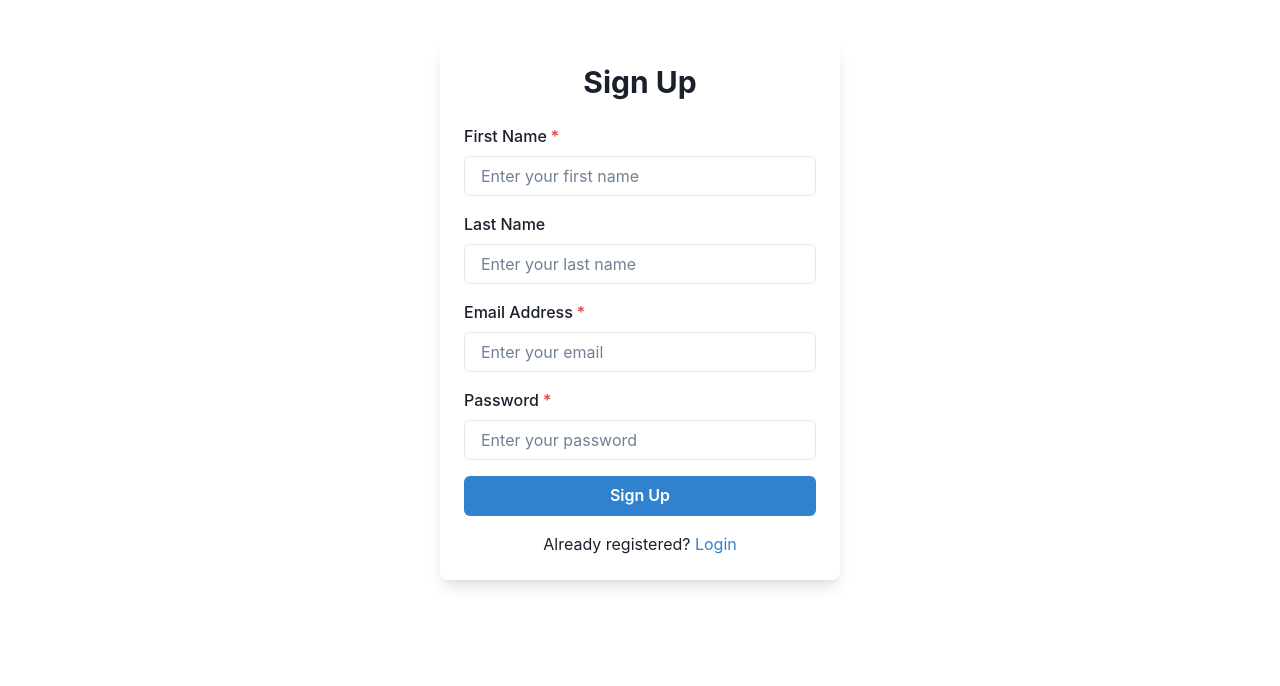
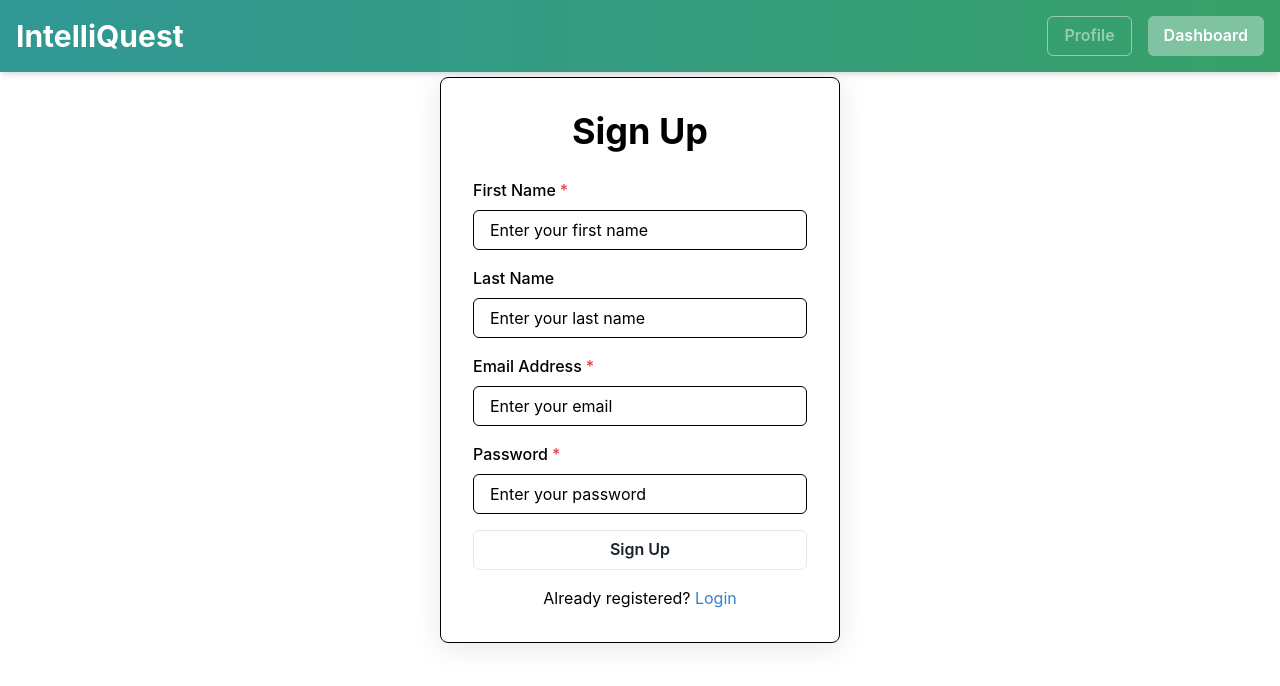
Before and after one commit to IVIonsters/IntelliQuest-Reignite, a React (Vite) app in the folder intelliquest-frontend/: page /signup in a window 1280 px wide. Shown: the top 686 px of the page. Built offline with nearby package versions, Linux system fonts and the light colour scheme; no server answers.

Commit message:
restyled based pages for consistent test UI across all initial pages

```diff
--- a/intelliquest-frontend/src/components/SignUpPage/SignUpPage.jsx
+++ b/intelliquest-frontend/src/components/SignUpPage/SignUpPage.jsx
@@ -10,11 +10,13 @@ import {
   Text,
   VStack,
   Link,
+  Flex,
   useToast,
 } from "@chakra-ui/react";
 import { createUserWithEmailAndPassword } from "firebase/auth";
 import { auth, db } from "../../firebase/firebase";
 import { setDoc, doc } from "firebase/firestore";
+import { useNavigate } from "react-router-dom"; // Import useNavigate
 
 function SignUpPage() {
   // State variables for form inputs
@@ -24,6 +26,7 @@ function SignUpPage() {
   const [lname, setLname] = useState(""); // Stores the last name entered by the user
 
   const toast = useToast(); // Chakra UI hook for showing toast notifications
+  const navigate = useNavigate(); // Initialize useNavigate
 
   // Function to handle the registration process
   const handleRegister = async (e) => {
@@ -64,72 +67,125 @@ function SignUpPage() {
   };
 
   return (
+    <>
+      {/* Header section with app name and navigation buttons */}
+      <Flex
+        as="header"
+        justify="space-between"
+        align="center"
+        p={4}
+        bgGradient="linear(to-r, teal.500, green.500)"
+        color="white"
+        boxShadow="md"
+        position="fixed"
+        width="100%"
+        zIndex="1000"
+      >
+        <Flex align="center">
+          <Box />
+          <Heading size="lg">IntelliQuest</Heading>
+        </Flex>
+        <Flex gap={4}>
+          {/* Profile button navigates to the profile page */}
+          <Button variant="outline" colorScheme="whiteAlpha" onClick={() => navigate("/profile")}>
+            Profile
+          </Button>
+          {/* Dashboard button navigates to the dashboard page */}
+          <Button variant="solid" colorScheme="whiteAlpha" onClick={() => navigate("/dashboard")}>
+            Dashboard
+          </Button>
+        </Flex>
+      </Flex>
+
+      {/* Background Image */}
       <Box
-      maxW="400px" // Maximum width of the form container
-      mx="auto" // Horizontally centers the container
-      mt="10" // Adds margin at the top
-      p="6" // Adds padding inside the container
-      boxShadow="lg" // Adds a shadow effect
-      borderRadius="lg" // Makes the corners rounded
-      bg="white" // Sets the background color to white
+        minH="90vh"
+        display="flex"
+        alignItems="center"
+        justifyContent="center"
       >
-      {/* Heading for the form */}
-      <Heading as="h3" size="lg" textAlign="center" mb="6">
-        Sign Up
-      </Heading>
+        {/* Sign Up form with glassmorphism effect */}
+        <Box
+          maxW="400px"
+          w="full"
+          p="8"
+          bg="rgba(255, 255, 255, 0.1)"
+          boxShadow="0 4px 30px rgba(0, 0, 0, 0.1)"
+          backdropFilter="blur(10px)"
+          borderRadius="lg"
+          border="1px solid black"
+        >
+          <Heading mb="6" textAlign="center" color="black">Sign Up</Heading>
 
           {/* Form for user registration */}
           <form onSubmit={handleRegister}>
             <VStack spacing="4"> {/* Vertically stack the form fields with spacing */}
               {/* First Name Input */}
               <FormControl isRequired>
-            <FormLabel>First Name</FormLabel>
+                <FormLabel color="black">First Name</FormLabel>
                 <Input
                   type="text"
                   placeholder="Enter your first name"
                   value={fname}
                   onChange={(e) => setFname(e.target.value)}
+                  bg="rgba(255, 255, 255, 0.2)"
+                  color="black"
+                  border="1px solid black"
+                  _placeholder={{ color: 'black' }}
                 />
               </FormControl>
 
               {/* Last Name Input */}
               <FormControl>
-            <FormLabel>Last Name</FormLabel>
+                <FormLabel color="black">Last Name</FormLabel>
                 <Input
                   type="text"
                   placeholder="Enter your last name"
                   value={lname}
                   onChange={(e) => setLname(e.target.value)}
+                  bg="rgba(255, 255, 255, 0.2)"
+                  color="black"
+                  border="1px solid black"
+                  _placeholder={{ color: 'black' }}
                 />
               </FormControl>
 
               {/* Email Input */}
               <FormControl isRequired>
-            <FormLabel>Email Address</FormLabel>
+                <FormLabel color="black">Email Address</FormLabel>
                 <Input
                   type="email"
                   placeholder="Enter your email"
                   value={email}
                   onChange={(e) => setEmail(e.target.value)}
+                  bg="rgba(255, 255, 255, 0.2)"
+                  color="black"
+                  border="1px solid black"
+                  _placeholder={{ color: 'black' }}
                 />
               </FormControl>
 
               {/* Password Input */}
               <FormControl isRequired>
-            <FormLabel>Password</FormLabel>
+                <FormLabel color="black">Password</FormLabel>
                 <Input
                   type="password"
                   placeholder="Enter your password"
                   value={password}
                   onChange={(e) => setPassword(e.target.value)}
+                  bg="rgba(255, 255, 255, 0.2)"
+                  color="black"
+                  border="1px solid black"
+                  _placeholder={{ color: 'black' }}
                 />
               </FormControl>
 
               {/* Sign Up Button */}
               <Button
+                variant="outline"
                 type="submit"
-            colorScheme="blue" // Uses Chakra UI's blue color scheme
-            width="full" // Makes the button take the full width of the container
+                colorScheme="gray"
+                width="full"
               >
                 Sign Up
               </Button>
@@ -137,13 +193,15 @@ function SignUpPage() {
           </form>
 
           {/* Link to the Login page */}
-      <Text mt="4" textAlign="center">
+          <Text mt="4" textAlign="center" color="black">
             Already registered?{" "}
             <Link color="blue.500" href="/login">
               Login
             </Link>
           </Text>
         </Box>
+      </Box>
+    </>
   );
 }
 
--- a/intelliquest-frontend/src/components/UserProfile/UserProfile.jsx
+++ b/intelliquest-frontend/src/components/UserProfile/UserProfile.jsx
@@ -1,6 +1,6 @@
 /* eslint-disable no-unused-vars */
 import React, { useEffect, useState } from "react";
-import { Box, Button, Center, Flex, Heading, Image, Spinner, Text, VStack } from "@chakra-ui/react";
+import { Box, Button, Flex, Heading, Center, Image, Spinner, Text, VStack } from "@chakra-ui/react";
 import { auth, db } from "../../firebase/firebase";
 import { doc, getDoc } from "firebase/firestore";
 import { useNavigate } from "react-router-dom"; // Import useNavigate
@@ -73,21 +73,37 @@ function Profile() {
   return (
     <Box>
       {/* Header section with app name and navigation buttons */}
-      <Flex as="header" justify="space-between" p={4} bg="cyan.500" color="black">
-        <Heading size="lg">IntelliQuest</Heading>
+      <Flex
+        as="header"
+        justify="space-between"
+        align="center"
+        p={4}
+        bgGradient="linear(to-r, teal.500, green.500)"
+        color="white"
+        boxShadow="md"
+        position="fixed"
+        top="0"
+        width="100%"
+        zIndex="1000"
+      >
+        <Flex align="center">
+          <Box />
+          <Heading size="lg">IntelliQuest</Heading>
+        </Flex>
         <Flex gap={4}>
-          {/* Login button navigates to the login page */}
-          <Button variant="ghost" color="black" onClick={() => navigate("/profile")}>
+          {/* Profile button navigates to the profile page */}
+          <Button variant="outline" colorScheme="whiteAlpha" onClick={() => navigate("/profile")}>
             Profile
           </Button>
-          {/* Sign Up button navigates to the signup page */}
-          <Button color="black" bg="white" onClick={() => navigate("/dashboard")}>
-            dashboard
+          {/* Dashboard button navigates to the dashboard page */}
+          <Button variant="solid" colorScheme="whiteAlpha" onClick={() => navigate("/dashboard")}>
+            Dashboard
           </Button>
         </Flex>
       </Flex>
 
-      <Box maxW="600px" mx="auto" mt="10" p="6" boxShadow="lg" borderRadius="lg" bg="white">
+      {/* Add padding to the top of the main content to account for the fixed header */}
+      <Box maxW="600px" mx="auto" mt="16" p="6" boxShadow="lg" borderRadius="lg" bg="white">
         {error ? (
           // Display error message if there is an error
           <Center>
@@ -122,7 +138,7 @@ function Profile() {
             </Box>
 
             {/* Logout Button */}
-            <Button colorScheme="red" onClick={handleLogout} width="full">
+            <Button colorScheme="gray" onClick={handleLogout} width="25%">
               Logout
             </Button>
           </VStack>
--- a/intelliquest-frontend/src/components/landingPage/landingPage.jsx
+++ b/intelliquest-frontend/src/components/landingPage/landingPage.jsx
@@ -9,15 +9,29 @@ function LandingPage() {
   return (
     <Box>
       {/* Header section with app name and navigation buttons */}
-      <Flex as="header" justify="space-between" p={4} bg="cyan.500" color="black">
-        <Heading size="lg">IntelliQuest</Heading>
+      <Flex
+        as="header"
+        justify="space-between"
+        align="center"
+        p={4}
+        bgGradient="linear(to-r, teal.500, green.500)"
+        color="white"
+        boxShadow="md"
+        position="fixed"
+        width="100%"
+        zIndex="1000"
+      >
+        <Flex align="center">
+          <Box />
+          <Heading size="lg">IntelliQuest</Heading>
+        </Flex>
         <Flex gap={4}>
-          {/* Login button navigates to the login page */}
-          <Button variant="ghost" color="black" onClick={() => navigate("/login")}>
+          {/* Profile button navigates to the profile page */}
+          <Button variant="outline" colorScheme="whiteAlpha" onClick={() => navigate("/login")}>
             Login
           </Button>
-          {/* Sign Up button navigates to the signup page */}
-          <Button color="black" bg="white" onClick={() => navigate("/signup")}>
+          {/* Dashboard button navigates to the dashboard page */}
+          <Button variant="solid" colorScheme="whiteAlpha" onClick={() => navigate("/signup")}>
             Sign Up
           </Button>
         </Flex>
```
Lines whose indentation alone changed are shown as unchanged.
